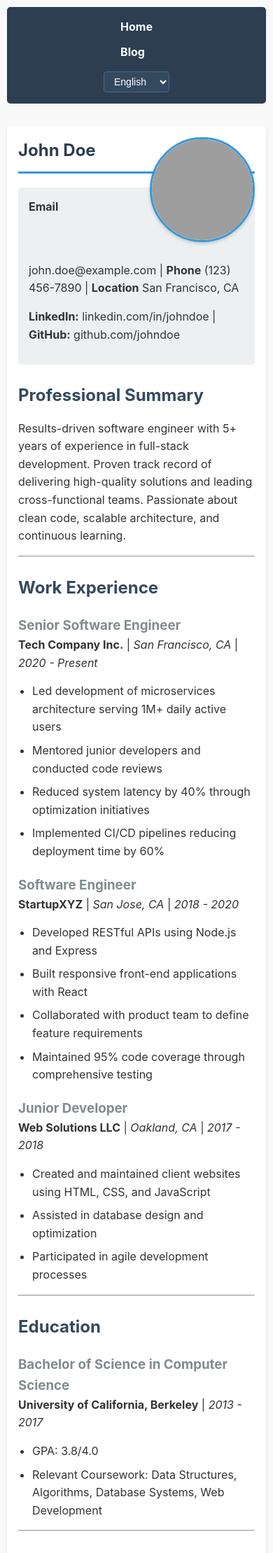
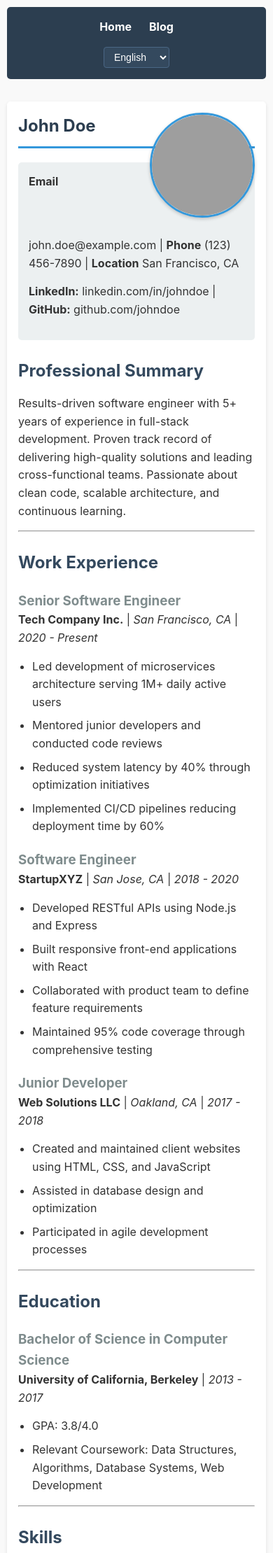
Before and after one commit to mark-kar/mark-kar.github.io, a Jekyll site: the page built from index.md, in a window 390 px wide. Shown: the top 2219 px of the page at 70% size. Built offline with Jekyll 4.4.1, drawn with Linux system fonts in a browser that asks for light colours; grey boxes are pictures that could not be loaded.

Commit message:
update branch

```diff
--- a/assets/css/style.css
+++ b/assets/css/style.css
@@ -25,6 +25,12 @@ nav {
     display: flex;
     justify-content: space-between;
     align-items: center;
+    flex-wrap: wrap;
+}
+
+.nav-links {
+    display: flex;
+    align-items: center;
 }
 
 .nav-links a {
@@ -32,6 +38,10 @@ nav {
     text-decoration: none;
     margin-right: 20px;
     font-weight: bold;
+}
+
+.nav-links a:last-child {
+    margin-right: 0;
 }
 
 .nav-links a:hover {
@@ -374,11 +384,11 @@ footer {
 
     .nav-links {
         display: flex;
-        flex-direction: column;
+        flex-direction: row;
         gap: 10px;
     }
 
     .nav-links a {
-        margin-right: 0;
+        margin-right: 15px;
     }
 }
```
Also changed, not shown: 1 other file.
